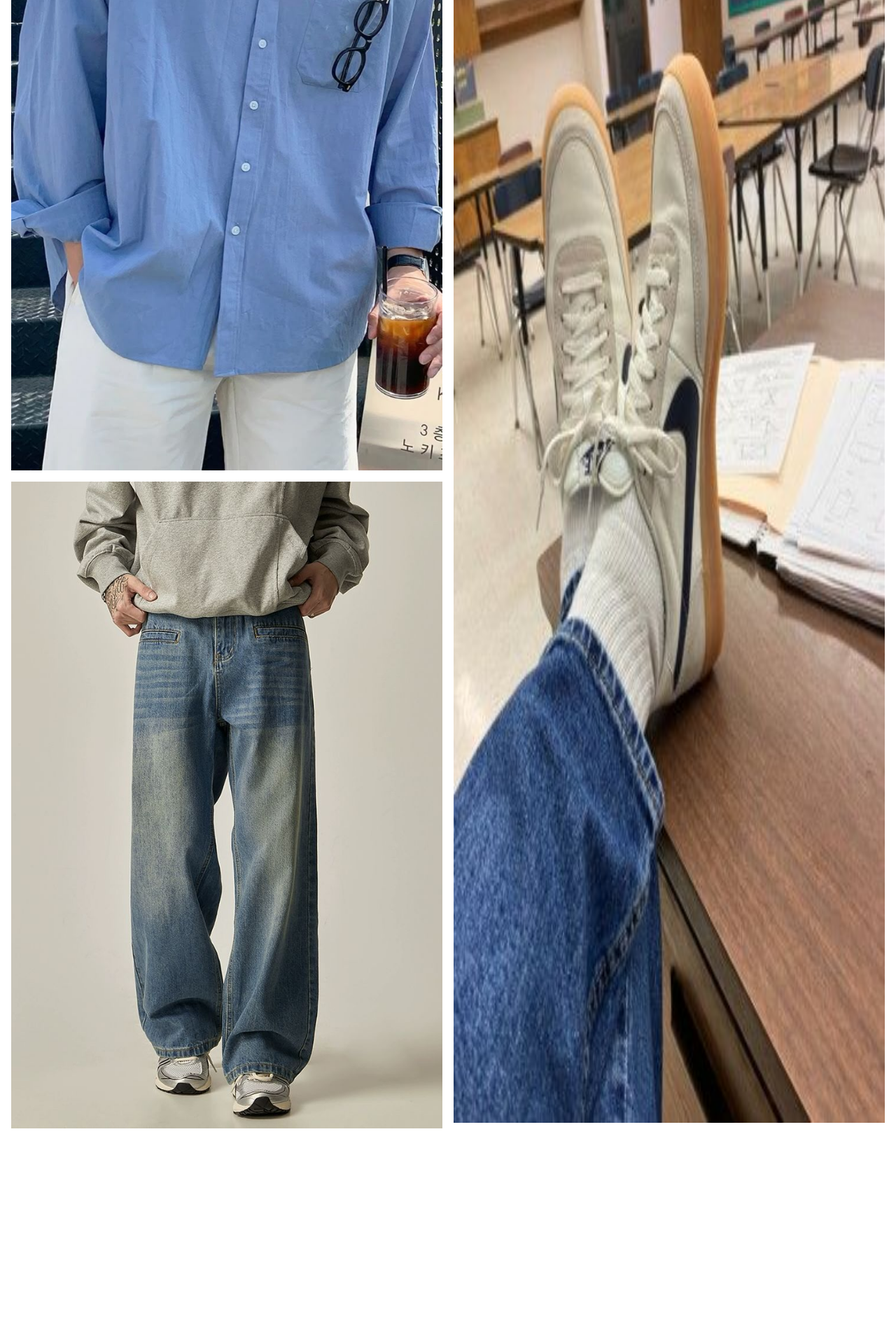
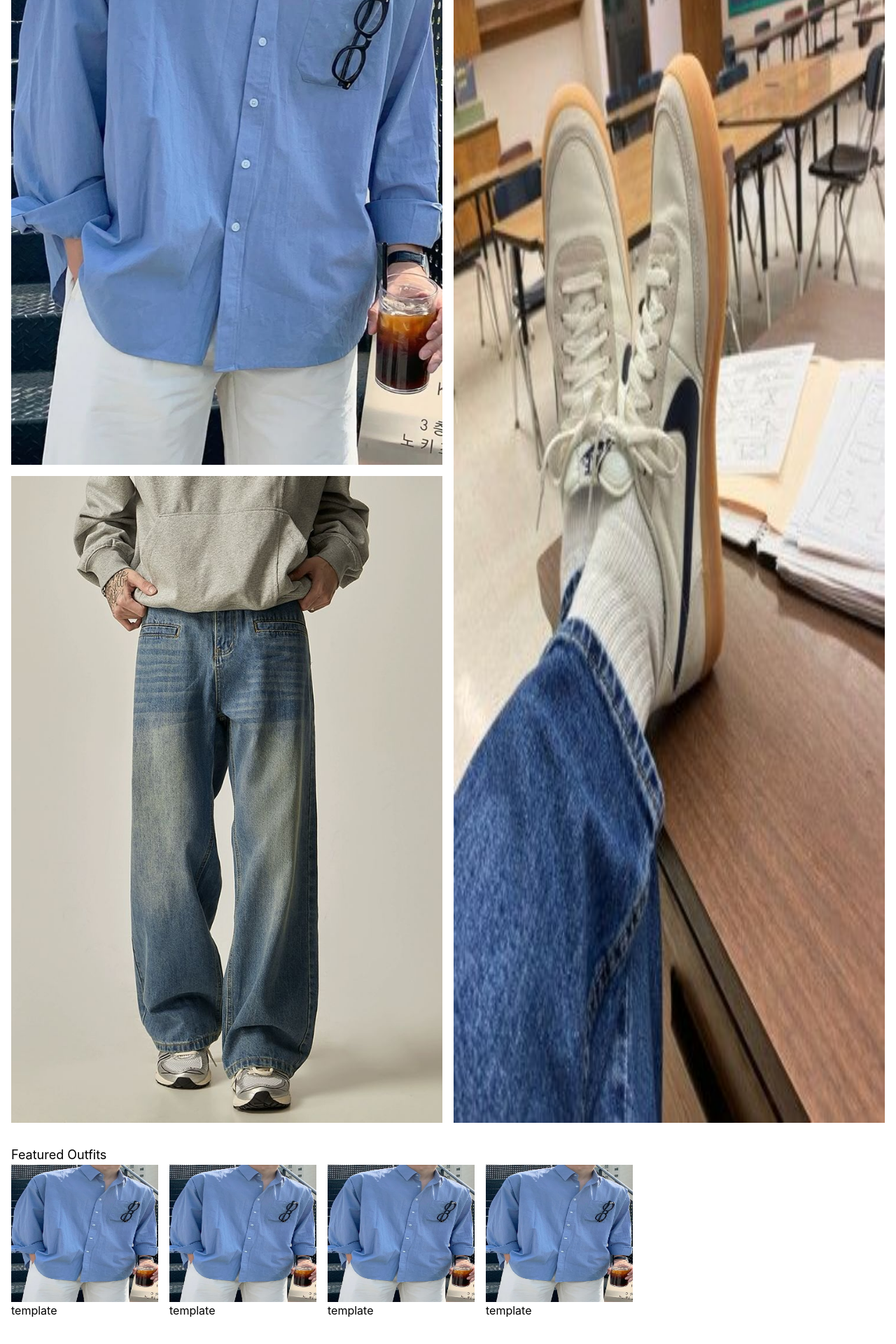
Before and after one commit to ArnavSaikia/althair, a React app in the folder frontend/: page / in a window 1280 px wide. Shown: the part 680-2600 px from the top of the page at 70% size. Before the commit the page ends 2300 px from the top, so only its background shows below. Built offline with nearby package versions, Linux system fonts and the light colour scheme; the HTML template or start-up script is replaced by a standard one.

Commit message:
featured outfits wireframe completed. i might just make the rough sketch of the whole landing page and style it better straight with the API data

```diff
--- /dev/null
+++ b/frontend/src/Components/Card.jsx
@@ -0,0 +1,13 @@
+function Card({image, title}){
+
+    return(
+        <div className="relative aspect-3/4">
+            <img className="w-[100%] h-[70%]" src={image}></img>
+            <div className="absolute w-[100%] h-[30%] bottom-0">
+                <span>{title}</span>
+            </div>
+        </div>
+    )
+}
+
+export default Card;
--- a/frontend/src/Pages/Landing.jsx
+++ b/frontend/src/Pages/Landing.jsx
@@ -1,19 +1,30 @@
 import Navbar from '../Components/Navbar.jsx';
+import Card from '../Components/Card.jsx'
 
 function Landing(){
     return(
         <>
             <Navbar/>
             <div className='size-max'>
-                <img src='../../public/hero.png' className='w-screen h-[40vh] object-cover'></img>
+                <img src='/hero.png' className='w-screen h-[40vh] object-cover' alt="hero" />
                 <div className='w-screen p-4'>
                     <span className='text-lg'>Shop By Category</span>
                     <div className='grid grid-cols-2 gap-4 '>
                         <div className='flex flex-col gap-4'>
-                            <img src='../../public/upperwear_landing.jpg' className='h-[50%] flex-none aspect-2/3'/>
-                            <img src='../../public/bottomwear_landing.jpg' className='h-[50%] grow aspect-2/3'/>
+                            <img src='/upperwear_landing.jpg' className='h-[auto] flex-none aspect-2/3' alt="upperwear" />
+                            <img src='/bottomwear_landing.jpg' className='h-[auto] grow aspect-2/3' alt="bottomwear" />
                         </div>
-                        <img src='../../public/footwear_landing.jpg' className='h-[100%] flex-none aspect-2/3'/>
+                        <img src='/footwear_landing.jpg' className='h-[100%] flex-none aspect-2/3' alt="footwear" />
+                    </div>
+                </div>
+
+                <div className='w-screen p-4'>
+                    <span className='text-lg'>Featured Outfits</span>
+                    <div className='h-[35vh] flex gap-[1rem] overflow-scroll'>
+                        <Card image="/upperwear_landing.jpg" title={"template"} />
+                        <Card image="/upperwear_landing.jpg" title={"template"} />
+                        <Card image="/upperwear_landing.jpg" title={"template"} />
+                        <Card image="/upperwear_landing.jpg" title={"template"} />
                     </div>
                 </div>
             </div>
```
